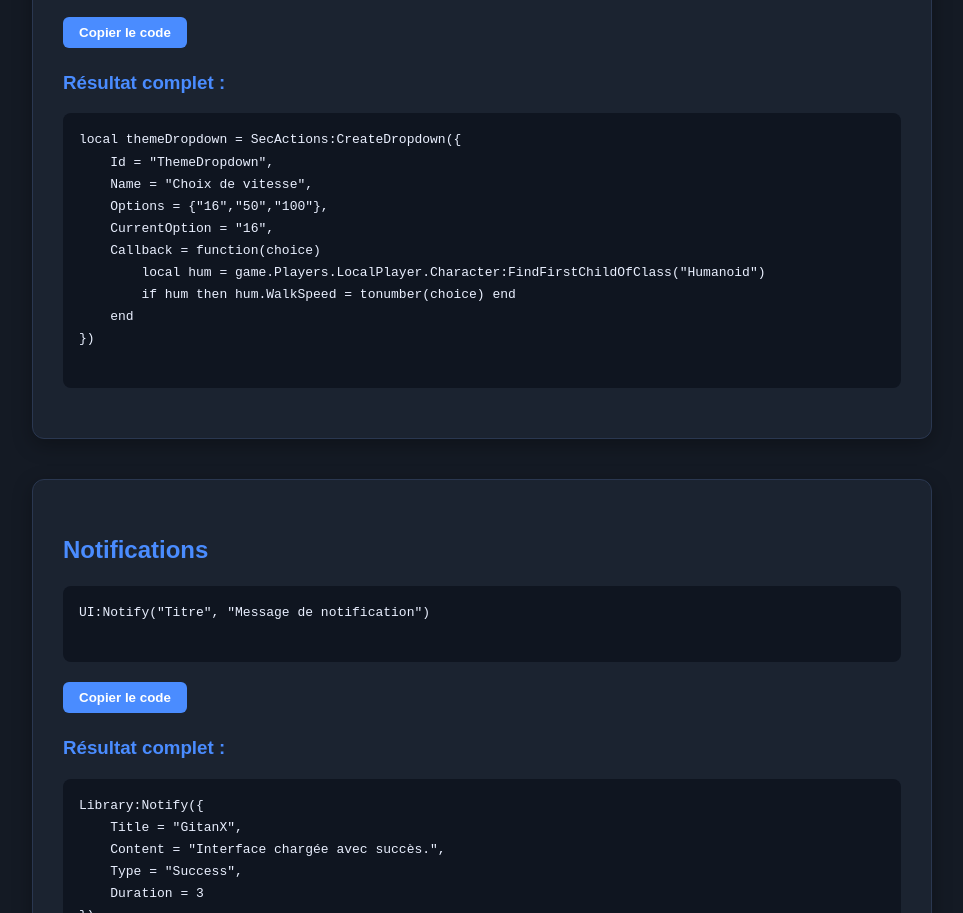
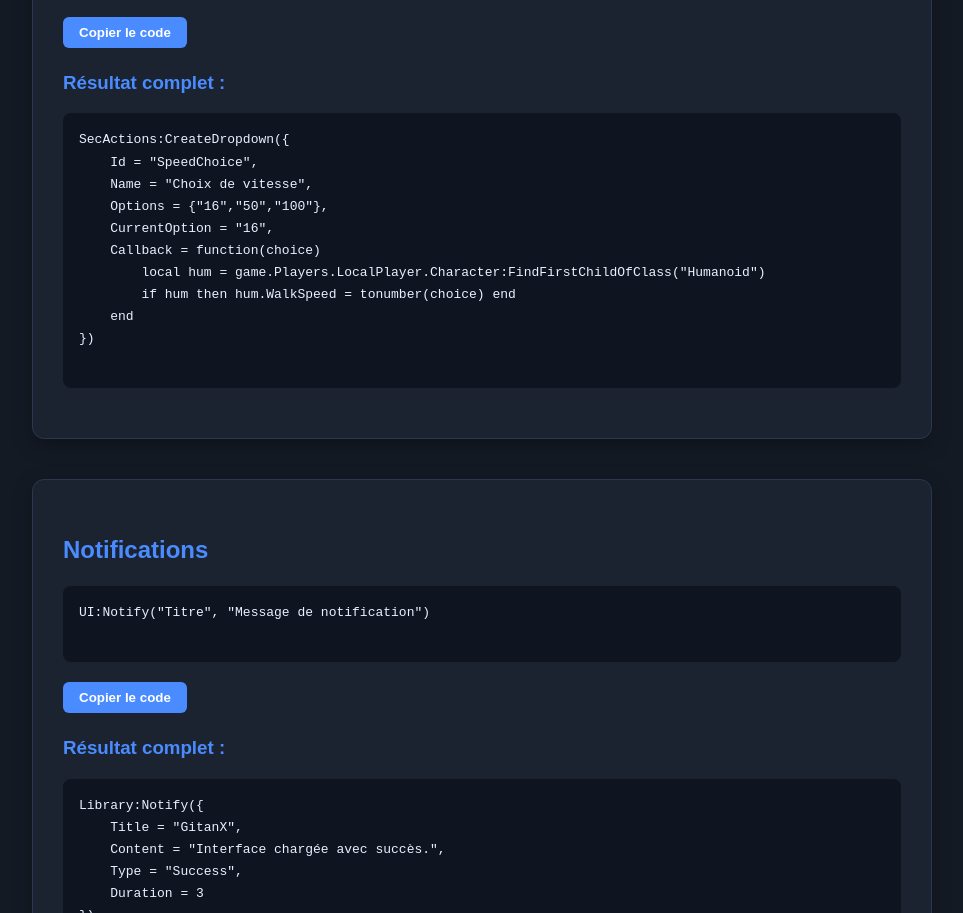
Before and after one commit to fsqddsfdqsfd/Site, a plain HTML site: page index.html in a window 1280 px wide. Shown: the part 3214-4127 px from the top of the page, without its empty margins (158-1121 px from the left). Drawn offline with Linux system fonts and the light colour scheme.

Commit message:
Update index.html

```diff
--- a/index.html
+++ b/index.html
@@ -269,8 +269,8 @@ end)
       <button onclick="copyCode('dropdown')">Copier le code</button>
       <h3>Résultat complet :</h3>
       <pre>
-local themeDropdown = SecActions:CreateDropdown({
-    Id = "ThemeDropdown",
+SecActions:CreateDropdown({
+    Id = "SpeedChoice",
     Name = "Choix de vitesse",
     Options = {"16","50","100"},
     CurrentOption = "16",
```
